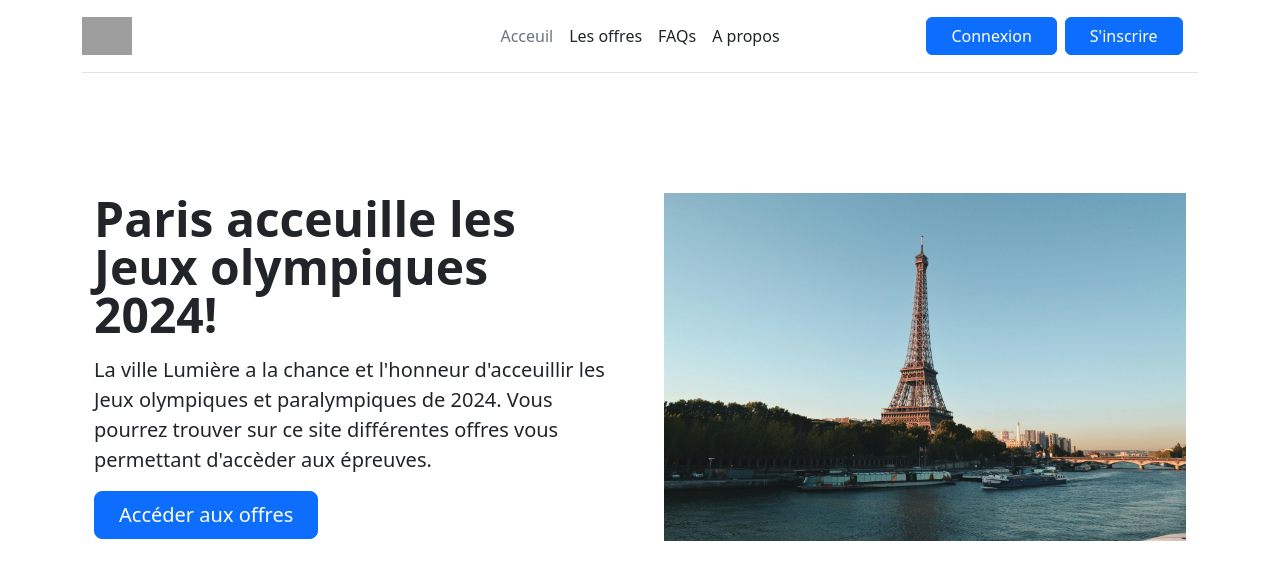
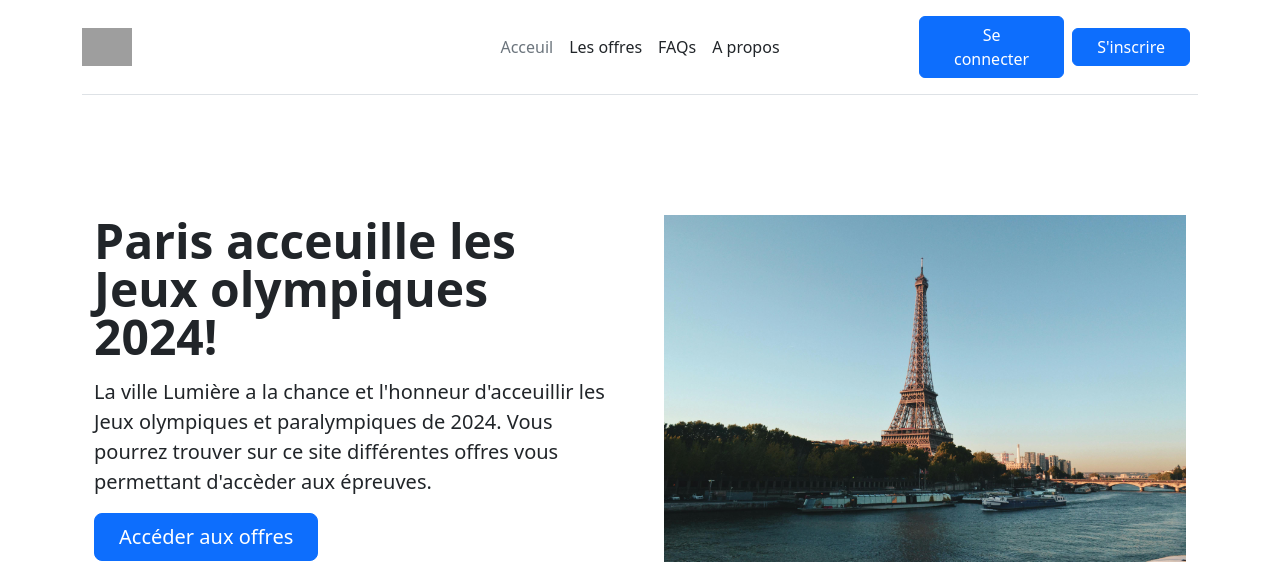
Before and after one commit to FleurD974/projetBloc3, a Django app: page / in a window 1280 px wide. Shown: the top 562 px of the page. Run offline with Django 5.2, Linux system fonts and the light colour scheme; grey boxes are pictures that could not be loaded.

Commit message:
update home screen

```diff
--- a/templates/base.html
+++ b/templates/base.html
@@ -29,9 +29,9 @@
                         {% comment %} on mettera ici à la place du count notre valeur totale en base {% endcomment %}
                             <a href="{% url 'ticketing:cart' %}">Voir le panier ({{ user.cart.orders.count }})</a>
                         {% endif %}
-                        <a href="{% url 'accounts:logout' %}" class="btn btn-primary px-4 me-md-2">Déconnexion</a>
+                        <a href="{% url 'accounts:logout' %}" class="btn btn-primary px-4 me-md-2">Se déconnecter</a>
                     {% else %}
-                        <a href="{% url 'accounts:login' %}" class="btn btn-primary px-4 me-md-2">Connexion</a>
+                        <a href="{% url 'accounts:login' %}" class="btn btn-primary px-4 me-md-2">Se connecter</a>
                         <a href="{% url 'accounts:signup' %}"class="btn btn-primary px-4 me-md-2">S'inscrire</a>
                     {% endif %}
                 </div>
```
